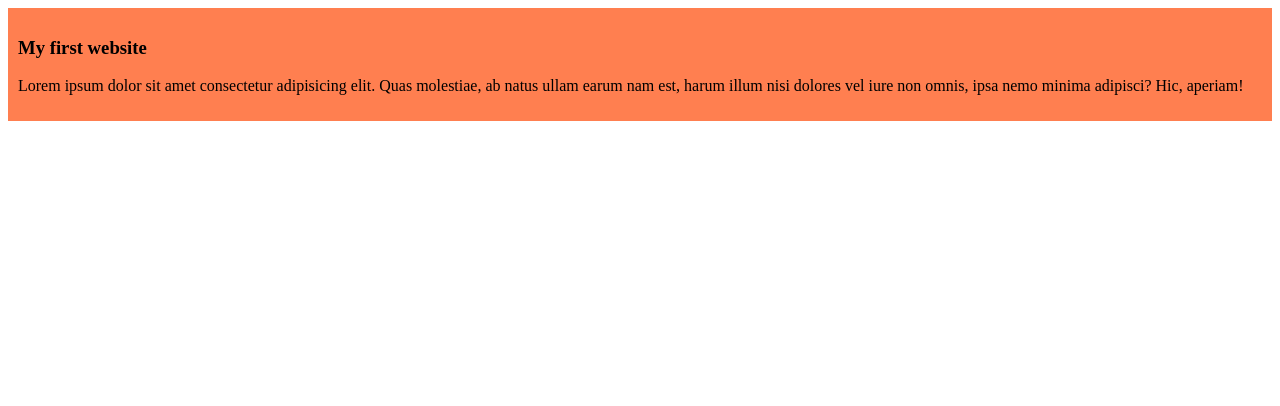
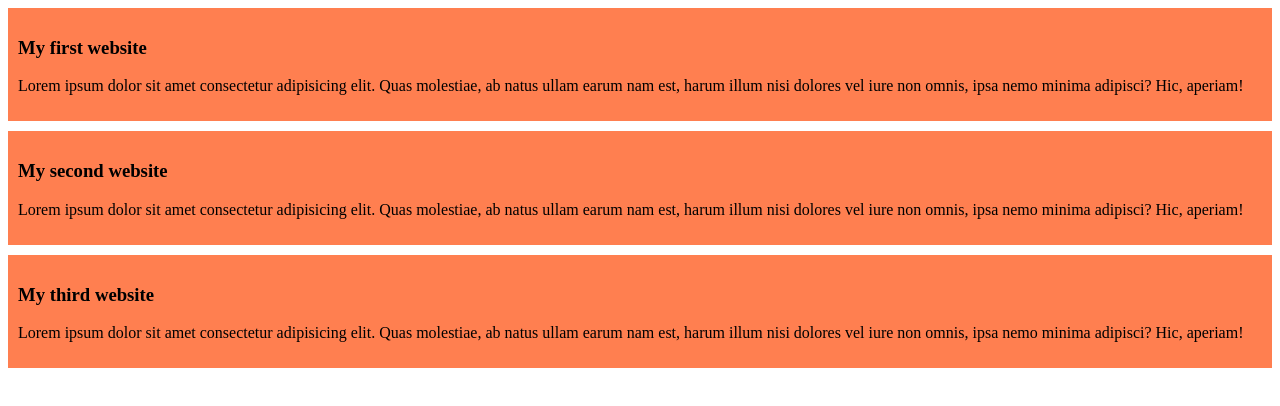
Before and after one commit to NishatTasnimTamanna/my-simple-website, a plain HTML site: page index.html in a window 1280 px wide. Drawn offline with Linux system fonts and the light colour scheme.

Commit message:
added the second and the third blog

```diff
--- a/index.html
+++ b/index.html
@@ -11,6 +11,14 @@
         <h3>My first website</h3>
         <p>Lorem ipsum dolor sit amet consectetur adipisicing elit. Quas molestiae, ab natus ullam earum nam est, harum illum nisi dolores vel iure non omnis, ipsa nemo minima adipisci? Hic, aperiam!</p>
     </div>
+    <div>
+        <h3>My second website</h3>
+        <p>Lorem ipsum dolor sit amet consectetur adipisicing elit. Quas molestiae, ab natus ullam earum nam est, harum illum nisi dolores vel iure non omnis, ipsa nemo minima adipisci? Hic, aperiam!</p>
+    </div>
+    <div>
+        <h3>My third website</h3>
+        <p>Lorem ipsum dolor sit amet consectetur adipisicing elit. Quas molestiae, ab natus ullam earum nam est, harum illum nisi dolores vel iure non omnis, ipsa nemo minima adipisci? Hic, aperiam!</p>
+    </div>
 
 </body>
 </html>
--- a/styles/blog.css
+++ b/styles/blog.css
@@ -1,4 +1,5 @@
 div{
     background-color:coral;
     padding:10px;
+    margin-bottom: 10px;
 }
```
